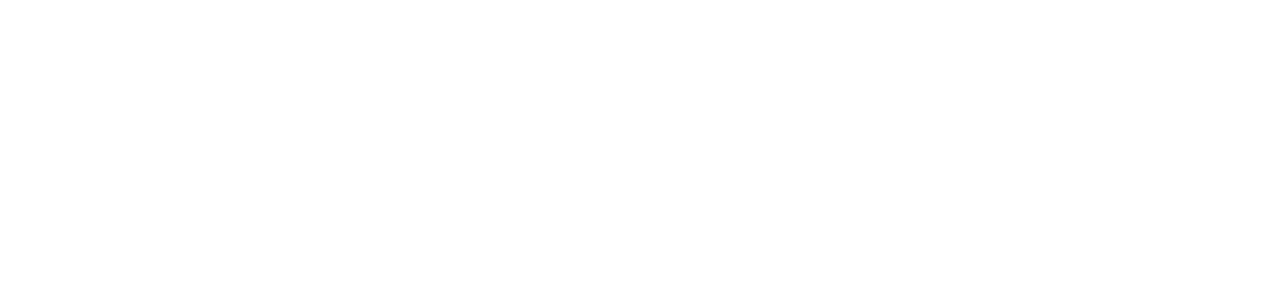
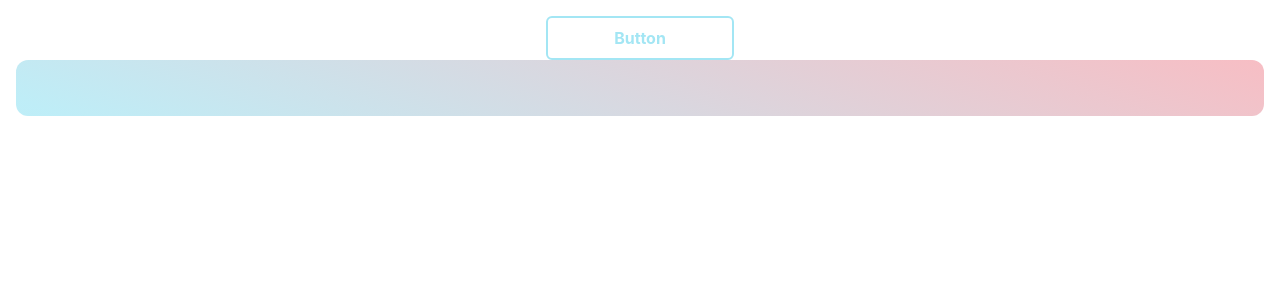
Before and after one commit to Subang-Study/fanopia, a React (Create React App) app in the folder client/: page /example in a window 1280 px wide. Before the commit this address had no page. Shown: the top 300 px of the page. Built offline with nearby package versions, Linux system fonts and the light colour scheme.

Commit message:
feat: 공용 버튼 컴포넌트 추가

```diff
--- a/client/src/App.tsx
+++ b/client/src/App.tsx
@@ -1,6 +1,7 @@
 import React from "react";
 import { BrowserRouter, Routes, Route } from "react-router-dom";
 import Layout from "./components/layout/header/HeaderLayout";
+import Example from "./pages/Example";
 
 function App() {
     return (
@@ -9,6 +10,7 @@
                 <Route path="/" element={<Layout />}>
                     <Route path="" element={<div>asdf</div>} />
                 </Route>
+                <Route path="/example" element={<Example />} />
             </Routes>
         </BrowserRouter>
     );
--- /dev/null
+++ b/client/src/components/basic/Button.tsx
@@ -0,0 +1,27 @@
+import React from "react";
+
+interface IProps {
+    className?: string;
+    children?: React.ReactNode;
+    btnType: "fill-pink" | "fill-blue" | "empty-pink" | "empty-blue" | "fill-gray";
+    onClick: () => void;
+}
+
+export default function Button({ className, btnType, onClick, children }: IProps) {
+    const btnStyle = {
+        "fill-pink": "bg-M-pink text-M-white",
+        "fill-blue": "bg-M-blue text-M-white",
+        "empty-pink": "bg-transparent border-2 border-M-pink text-M-pink",
+        "empty-blue": "bg-transparent border-2 border-M-blue text-M-blue",
+        "fill-gray": "bg-[#EBEBEB] text-[#C6C6C6]",
+    };
+
+    return (
+        <button
+            className={`rounded-md p-2 font-bold min-w-fit ${btnStyle[btnType]} ${className}`}
+            onClick={onClick}
+        >
+            {children}
+        </button>
+    );
+}
--- a/client/src/index.css
+++ b/client/src/index.css
@@ -20,6 +20,14 @@
 }
 
 @layer utilities {
+    .gradation-color {
+        background-image: linear-gradient(
+            20deg,
+            rgba(163, 230, 244, 0.7) 3%,
+            rgba(244, 162, 171, 0.7) 100%
+        );
+    }
+
     .scroll-hide {
         -ms-overflow-style: none; /* IE and Edge */
         scrollbar-width: none; /* Firefox */
--- /dev/null
+++ b/client/src/pages/Example.tsx
@@ -0,0 +1,13 @@
+import React from "react";
+import Button from "../components/basic/Button";
+
+export default function Example() {
+    return (
+        <div className="flex flex-col items-center justify-center p-4">
+            <Button btnType="empty-blue" className="w-[15%]" onClick={() => console.log("click")}>
+                Button
+            </Button>
+            <div className="w-full h-[3.5rem] gradation-color rounded-xl"></div>
+        </div>
+    );
+}
```
Also changed, not shown: client/tsconfig.json (+2 -8 lines), 2 other files (tests, documents, lock files or other folders).
